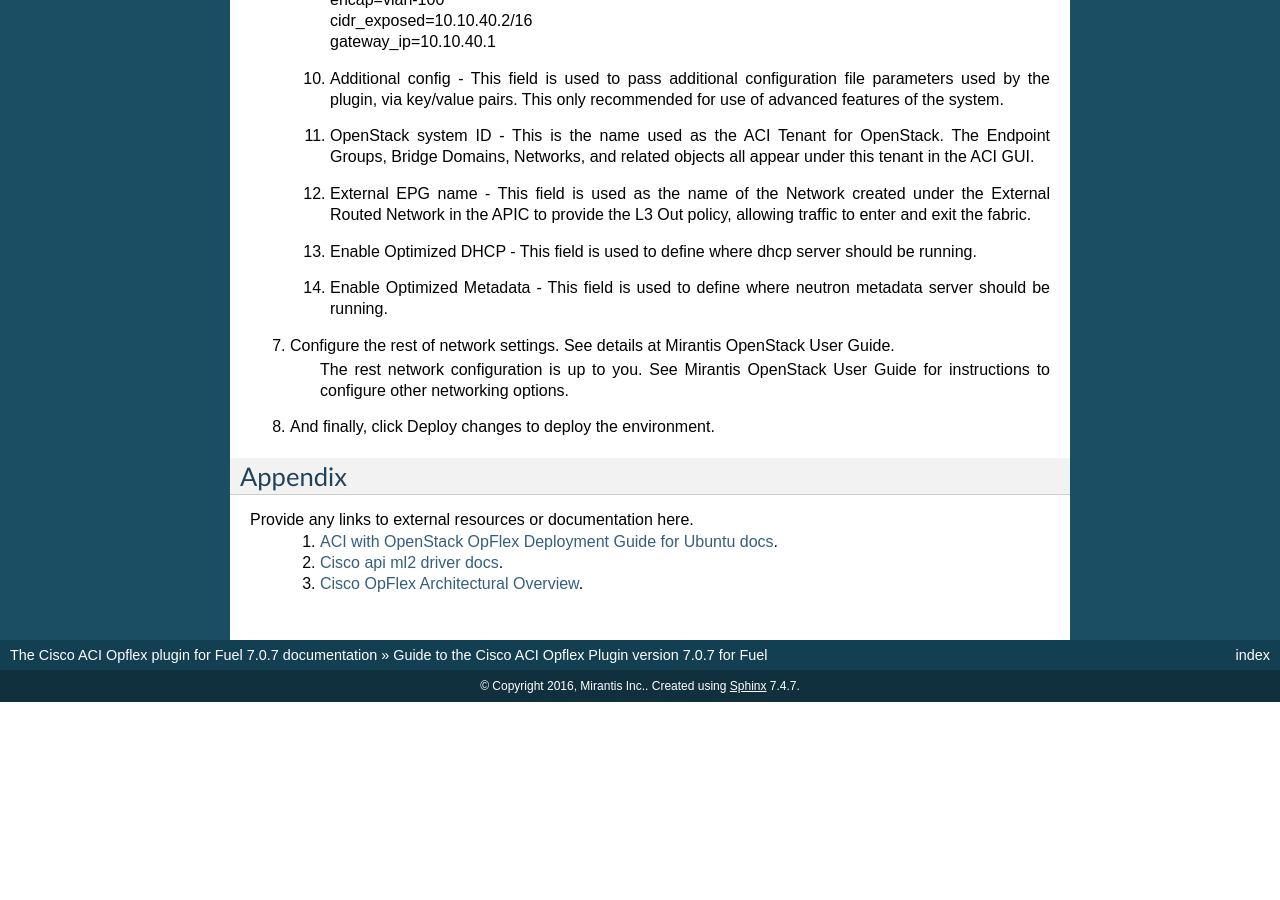
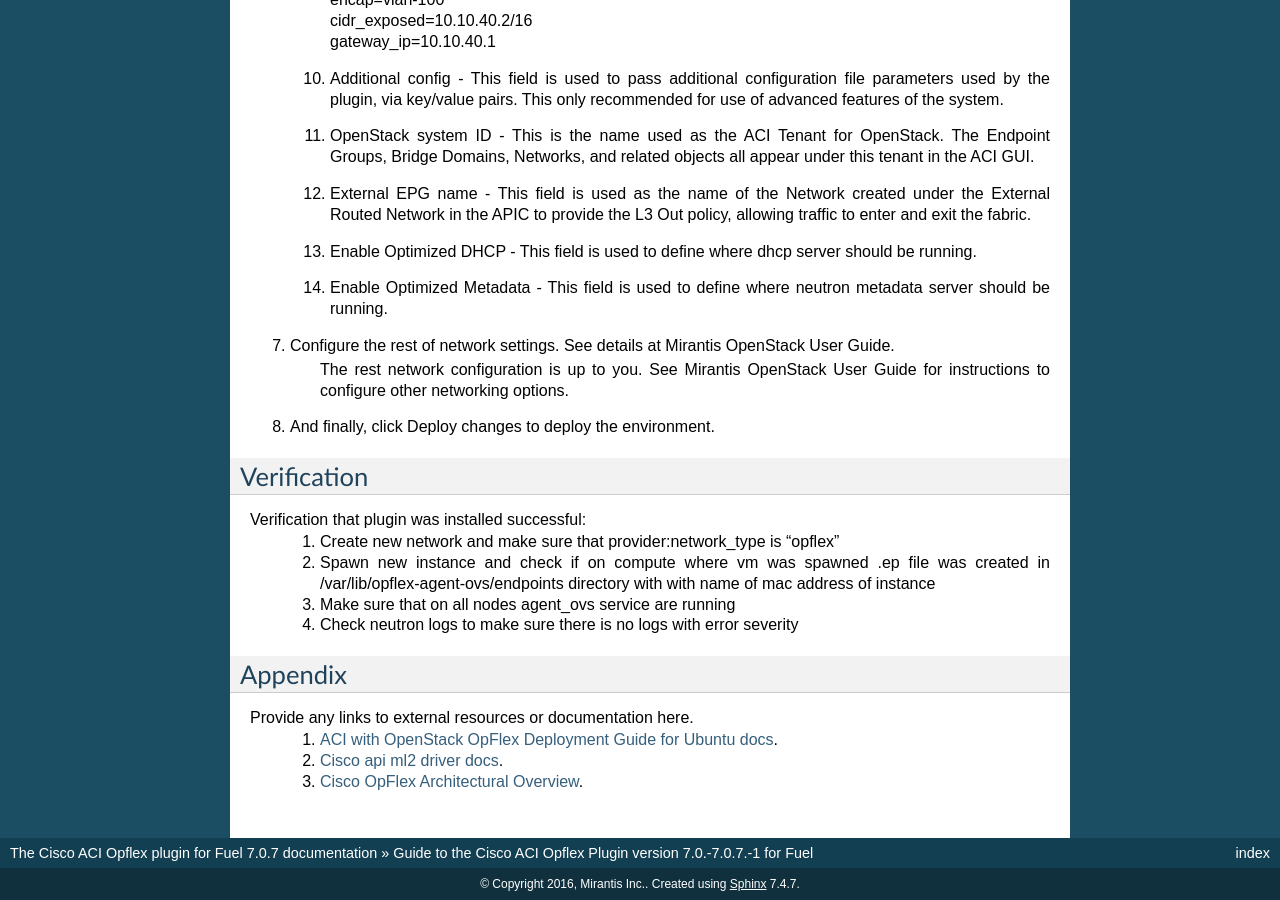
Before and after one commit to noironetworks/fuel_aci_opflex, a Sphinx documentation site: the page built from doc/source/user_docs.rst, in a window 1280 px wide and 900 px high, scrolled down 5888 px. Built offline with Sphinx 7.4.7, drawn with Linux system fonts in a browser that asks for light colours; before the commit the page ends 6590 px from its top, so only the background shows below that; some of the changed text lies outside the part shown.

Commit message:
update documentation

```diff
--- a/doc/source/user_docs.rst
+++ b/doc/source/user_docs.rst
@@ -1,6 +1,6 @@
-************************************************************
-Guide to the Cisco ACI Opflex Plugin version 7.0.7 for Fuel
-************************************************************
+*******************************************************************
+Guide to the Cisco ACI Opflex Plugin version 7.0.-7.0.7.-1 for Fuel
+*******************************************************************
 
 This document provides instructions for installing, configuring and using
 Cisco ACI opflex plugin for Fuel.
@@ -151,6 +151,13 @@
 
 #. And finally, click Deploy changes to deploy the environment.
 
+Verification
+============
+Verification that plugin was installed successful:
+  #. Create new network and make sure that provider:network_type is "opflex"
+  #. Spawn new instance and check if on compute where vm was spawned .ep file was created in /var/lib/opflex-agent-ovs/endpoints directory with with name of mac address of instance
+  #. Make sure that on all nodes agent_ovs service are running
+  #. Check neutron logs to make sure there is no logs with error severity
 
 Appendix
 ========
```
